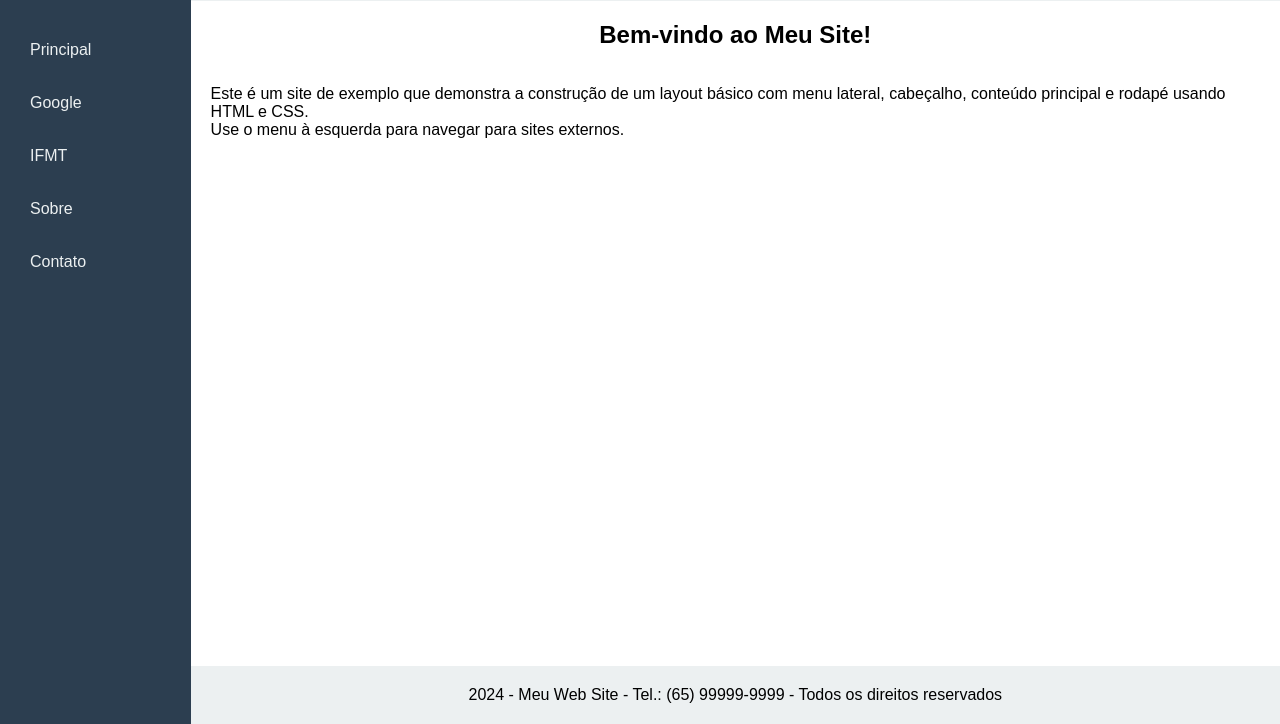
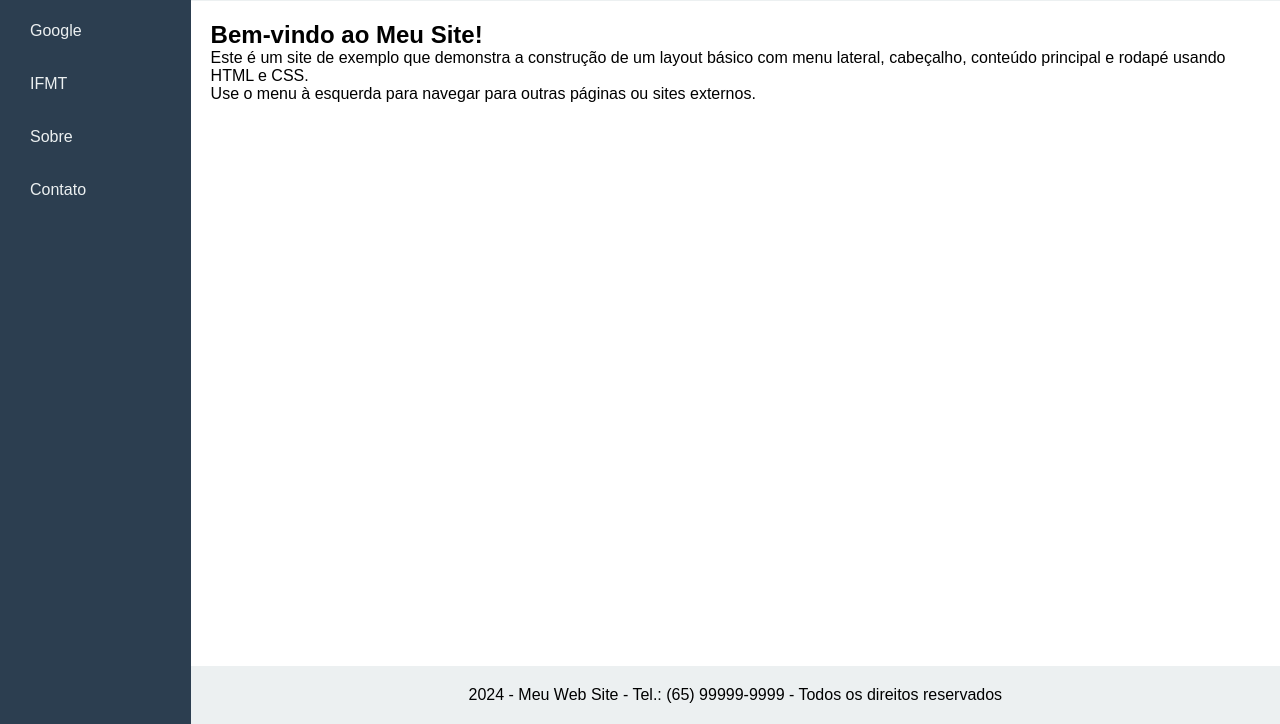
Before and after one commit to ValeryAlves/FRONT-END-SITESIMPLES-Sem.3, a plain HTML site: page index.html in a window 1280 px wide. Shown: the part 76-800 px from the top of the page. Drawn offline with Linux system fonts and the light colour scheme.

Commit message:
Update index.html

```diff
--- a/index.html
+++ b/index.html
@@ -8,14 +8,12 @@
 </head>
 <body>
     <div class="container">
+
+        <!-- Menu lateral -->
         <aside class="sidebar">
-            <br>
-            <br>
-            <br>
-            <br>
             <nav>
                 <ul>
-                    <li><a href="index.html">Principal</a></li>
+                    <li><a href="index.html" class="active">Principal</a></li>
                     <li><a href="https://www.google.com" target="_blank">Google</a></li>
                     <li><a href="https://ifmt.edu.br/" target="_blank">IFMT</a></li>
                     <li><a href="sobre.html">Sobre</a></li>
@@ -23,23 +21,24 @@
                 </ul>
             </nav>
         </aside>
+
+        <!-- Conteúdo principal -->
         <div class="main-content">
             <header>
                 <h1>Meu Web Site</h1>
             </header>
+
             <main>
-                <div style="text-align: center;">
-                    <h2>Bem-vindo ao Meu Site!</h2>
-               </div>
-                <br>
-                <br>
+                <h2>Bem-vindo ao Meu Site!</h2>
                 <p>Este é um site de exemplo que demonstra a construção de um layout básico com menu lateral, cabeçalho, conteúdo principal e rodapé usando HTML e CSS.</p>
-                <p>Use o menu à esquerda para navegar para sites externos.</p>
+                <p>Use o menu à esquerda para navegar para outras páginas ou sites externos.</p>
             </main>
+
             <footer>
                 <p>2024 - Meu Web Site - Tel.: (65) 99999-9999 - Todos os direitos reservados</p>
             </footer>
         </div>
+
     </div>
 </body>
 </html>
```
